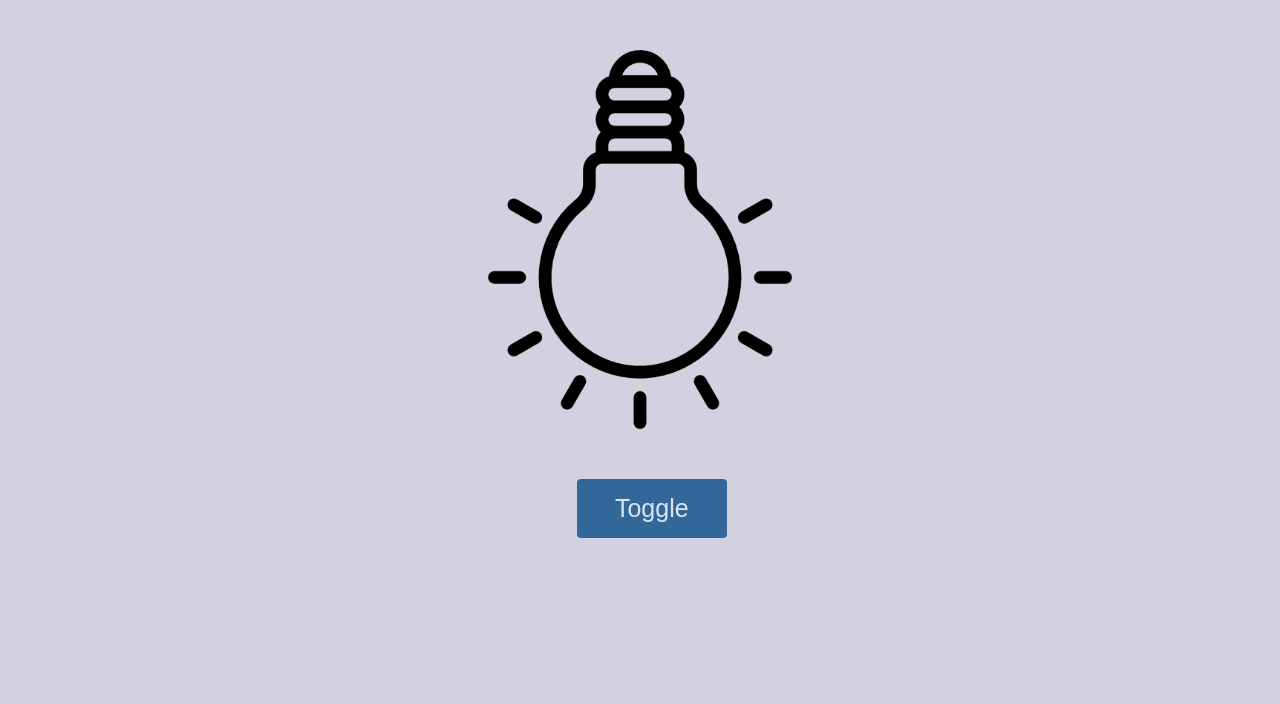
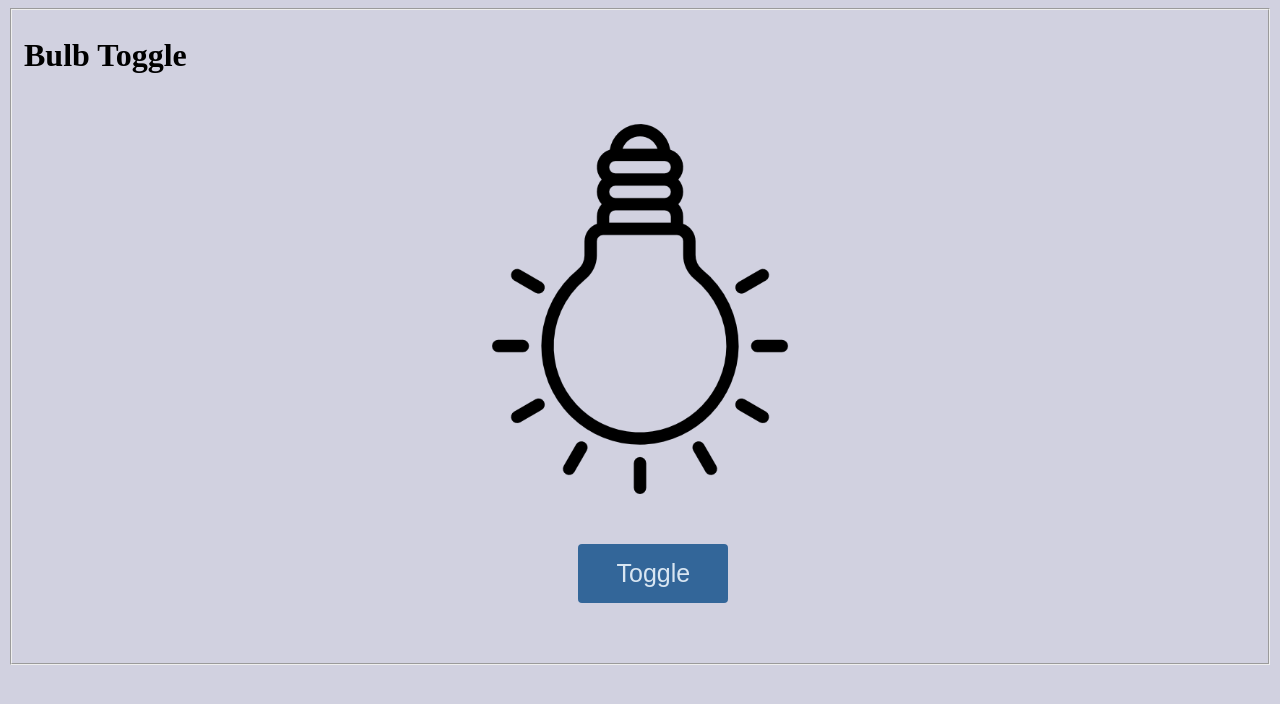
Before and after one commit to Diksha048/bulbtoggle, a plain HTML site: page index.html in a window 1280 px wide. Drawn offline with Linux system fonts and the light colour scheme.

Commit message:
fieldset tag added

```diff
--- a/index.html
+++ b/index.html
@@ -7,8 +7,13 @@
     <link rel="stylesheet" href="style.css" >
 </head>
 <body>
-    <img src="./img/off-bulb.png" id="bulb"  class="bulb" alt="off bulb" />
-    <button class="button" type="button" onclick="togglebulb()"><span>Toggle</span></button>
+<fieldset class="border">
+    <h1 class="h1">Bulb Toggle</h1>
+    <div class="container">
+       <img src="./img/off-bulb.png" id="bulb"  class="bulb" alt="off bulb" />
+       <button class="button" type="button" onclick="togglebulb()"><span>Toggle</span></button>
+    </div>
+</fieldset>
     <script src="script.js"></script>
 </body>
 </html>
```
